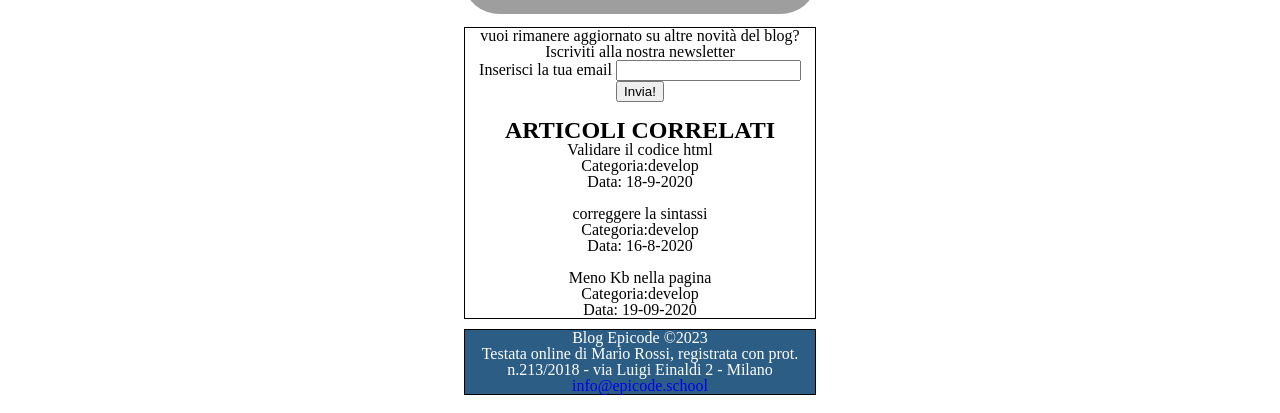
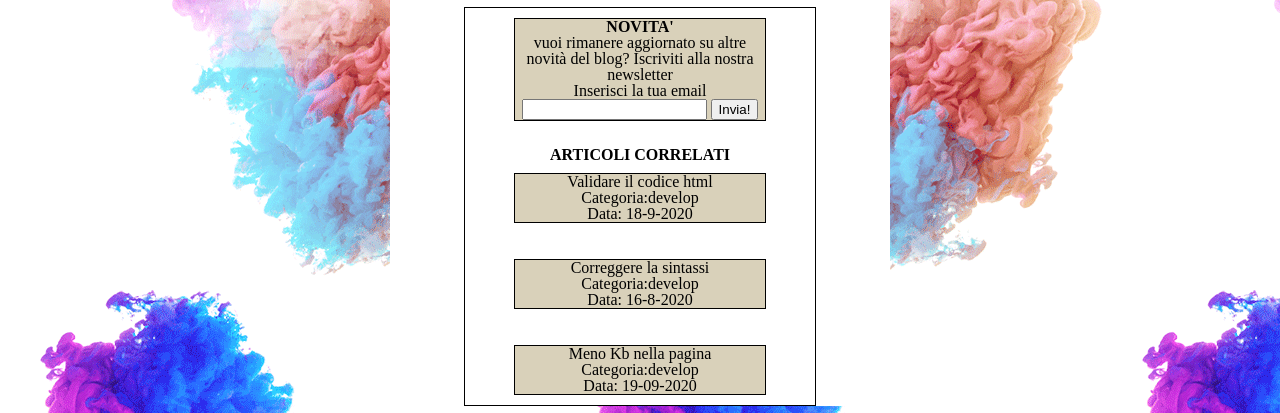
Before and after one commit to DavidePrelati/U1-29_02, a plain HTML site: page index.html in a window 1280 px wide. Shown: the part 957-1370 px from the top of the page. Drawn offline with Linux system fonts and the light colour scheme; grey boxes are pictures that could not be loaded.

Commit message:
img come sfondo

```diff
--- a/assets/css/style.css
+++ b/assets/css/style.css
@@ -1,8 +1,7 @@
 /* IMPOSTAZIONI GENERALI */
 body {
 
-    background-image: url("sfondo.png");
-    background-size: cover;
+    background-image: url("../img/sfondo.png");
     width: 500px;
     text-align: center;
     margin-left: auto;
@@ -23,7 +22,7 @@ header>.rectangle {
     margin-left: auto;
     margin-right: auto;
     margin-top: 10px;
-    margin-bottom: 40px;
+    margin-bottom: 20px;
 }
 
 /* MAIN */
@@ -76,6 +75,34 @@ a {
     border-radius: 10% 10%;
 }
 
+aside>.rectangle>.novita>h2 {
+    font-weight: 700;
+}
+
+aside>.rectangle>.novita {
+    text-align: center;
+    background-color: #d9d1ba;
+    width: 250px;
+    height: auto;
+    border: 1px solid black;
+    margin-left: auto;
+    margin-right: auto;
+    margin-top: 10px;
+    margin-bottom: 10px;
+}
+
+aside>.rectangle>.div-a>.novita {
+    text-align: center;
+    background-color: #d9d1ba;
+    width: 250px;
+    height: auto;
+    border: 1px solid black;
+    margin-left: auto;
+    margin-right: auto;
+    margin-top: 10px;
+    margin-bottom: 10px;
+}
+
 th,
 td {
 
@@ -86,7 +113,7 @@ td {
 
 .div-a>.p1-a {
     font-weight: 700;
-    font-size: 150%;
+    font-size: 100%;
 }
 
 /* FOOTER */
--- a/index.html
+++ b/index.html
@@ -10,7 +10,7 @@
   <link rel="stylesheet" href="assets/css/style.css" />
 </head>
 
-<body background-image="assets/img/sfondo.png">
+<body>
   <header>
     <div class="rectangle">
       <img src="assets/img/logo.svg" width="170px" height="170px" />
@@ -89,30 +89,39 @@
     </div>
     <aside>
       <div class="rectangle">
+        <div class="novita">
+          <h2>NOVITA'</h2>
           <p>vuoi rimanere aggiornato su altre novità del blog? Iscriviti alla nostra newsletter</p>
           <label for="address">Inserisci la tua email</label>
           <input type="email" id="address" required />
           <button>Invia!</button>
+        </div>
 
         <div class="div-a">
           <br>
           <p class="p1-a">ARTICOLI CORRELATI</p>
+          <div class="novita">
             <p>Validare il codice html</p>
             <p>Categoria:develop</p>
             <p>Data: 18-9-2020</p>
           </div>
+        </div>
         <br>
-        <div>
-          <p>correggere la sintassi</p>
+
+        <div class="novita">
+          <p>Correggere la sintassi</p>
           <p>Categoria:develop</p>
           <p>Data: 16-8-2020</p>
         </div>
+
         <br>
-        <div>
+
+        <div class="novita">
           <p>Meno Kb nella pagina</p>
           <p>Categoria:develop</p>
           <p>Data: 19-09-2020</p>
         </div>
+
       </div>
     </aside>
 
```
Lines whose indentation alone changed are shown as unchanged.
